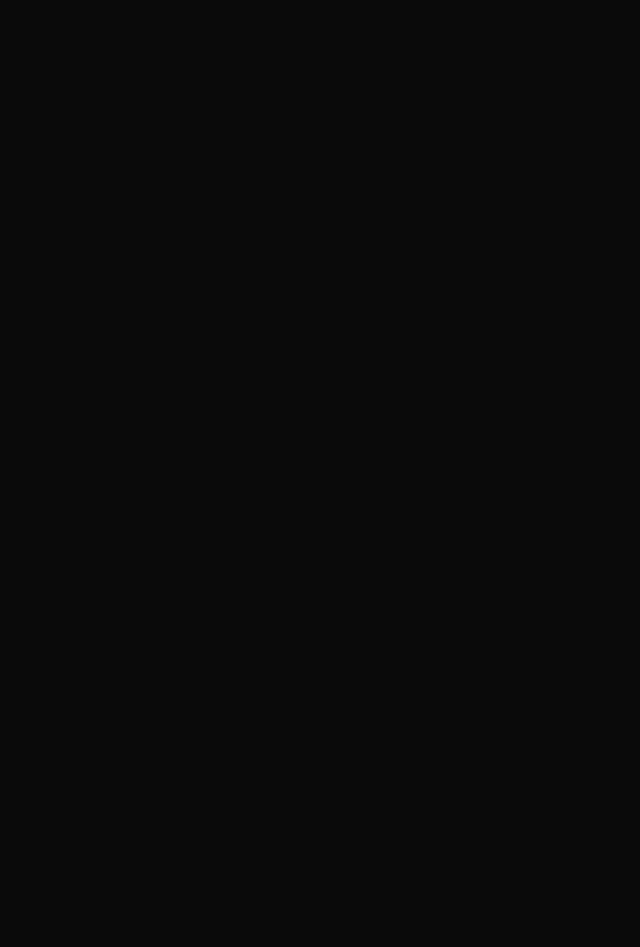
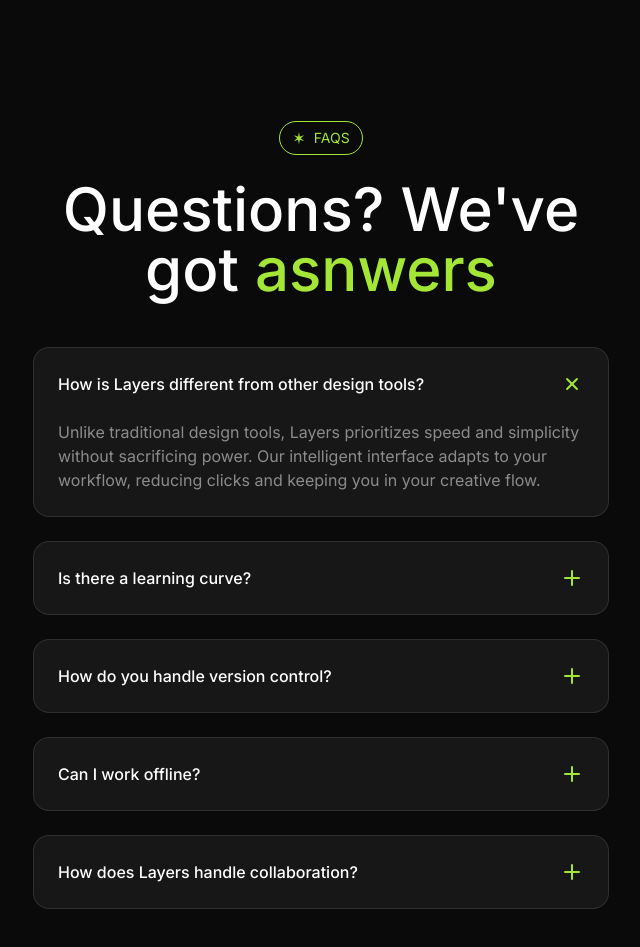
Before and after one commit to KevinPadi/SaaS-Landing-Page, a Next.js app: page / in a window 1280 px wide. Shown: the part 3900-4847 px from the top of the page, without its empty margins (319-959 px from the left). Before the commit the page ends 3925 px from the top, so only its background shows below. Built offline with nearby package versions, Linux system fonts and the light colour scheme.

Commit message:
Add Faqs section with interactive Q&A and Tag component for improved user engagement

```diff
--- a/src/app/page.tsx
+++ b/src/app/page.tsx
@@ -1,3 +1,4 @@
+import Faqs from "@/sections/Faqs";
 import Features from "@/sections/Features";
 import Hero from "@/sections/Hero";
 import Integrations from "@/sections/Integrations";
@@ -14,6 +15,7 @@
       <Introduction />
       <Features />
       <Integrations />
+      <Faqs />
     </div>
   );
 }
--- a/src/sections/Faqs.tsx
+++ b/src/sections/Faqs.tsx
@@ -1,26 +1,84 @@
+import Tag from "@/components/Tag";
+import { twMerge } from "tailwind-merge";
+
 const faqs = [
   {
     question: "How is Layers different from other design tools?",
-        answer: "Unlike traditional design tools, Layers prioritizes speed and simplicity without sacrificing power. Our intelligent interface adapts to your workflow, reducing clicks and keeping you in your creative flow.",
+    answer:
+      "Unlike traditional design tools, Layers prioritizes speed and simplicity without sacrificing power. Our intelligent interface adapts to your workflow, reducing clicks and keeping you in your creative flow.",
   },
   {
     question: "Is there a learning curve?",
-        answer: "Layers is designed to feel intuitive from day one. Most designers are productive within hours, not weeks. We also provide interactive tutorials and comprehensive documentation to help you get started.",
+    answer:
+      "Layers is designed to feel intuitive from day one. Most designers are productive within hours, not weeks. We also provide interactive tutorials and comprehensive documentation to help you get started.",
   },
   {
     question: "How do you handle version control?",
-        answer: "Every change in Layers is automatically saved and versioned. You can review history, restore previous versions, and create named versions for important milestones.",
+    answer:
+      "Every change in Layers is automatically saved and versioned. You can review history, restore previous versions, and create named versions for important milestones.",
   },
   {
     question: "Can I work offline?",
-        answer: "Yes! Layers includes a robust offline mode. Changes sync automatically when you're back online, so you can keep working anywhere.",
+    answer:
+      "Yes! Layers includes a robust offline mode. Changes sync automatically when you're back online, so you can keep working anywhere.",
   },
   {
     question: "How does Layers handle collaboration?",
-        answer: "Layers is built for collaboration. You can invite team members to your projects, share feedback, and work together in real-time.",
+    answer:
+      "Layers is built for collaboration. You can invite team members to your projects, share feedback, and work together in real-time.",
   },
 ];
 
 export default function Faqs() {
-    return <div>Faqs</div>;
+  const selectedIndex = 0;
+  return (
+    <section className="py-24">
+      <div className="container">
+        <div className="flex justify-center">
+          <Tag>Faqs</Tag>
+        </div>
+        <h2 className="text-6xl font-medium mt-6 text-center max-w-xl mx-auto">
+          Questions? We've got <span className="text-lime-400">asnwers</span>
+        </h2>
+        <div className="mt-12 flex flex-col gap-6 max-w-xl mx-auto">
+          {faqs.map((faq, faqIndex) => (
+            <div
+              key={faq.question}
+              className="bg-neutral-900 rounded-2xl border border-white/10  p-6"
+            >
+              <div className="flex justify-between items-center">
+                <h3 className="font-medium">{faq.question}</h3>
+                <svg
+                  xmlns="http://www.w3.org/2000/svg"
+                  width="24"
+                  height="24"
+                  viewBox="0 0 24 24"
+                  fill="none"
+                  stroke="currentColor"
+                  strokeWidth="2"
+                  strokeLinecap="round"
+                  strokeLinejoin="round"
+                  className={twMerge(
+                    "feather feather-plus text-lime-400 flex-shrink-0",
+                    selectedIndex === faqIndex && "rotate-45"
+                  )}
+                >
+                  <line x1="12" y1="5" x2="12" y2="19"></line>
+                  <line x1="5" y1="12" x2="19" y2="12"></line>
+                </svg>
+              </div>
+              <div
+                className={twMerge(
+                  "mt-6",
+                  selectedIndex !== faqIndex && "hidden"
+                )}
+              >
+                <p className="text-white/50">{faq.answer}</p>
+              </div>
+            </div>
+          ))}
+        </div>
+      </div>
+    </section>
+  );
 }
```
Lines whose indentation alone changed are shown as unchanged.
